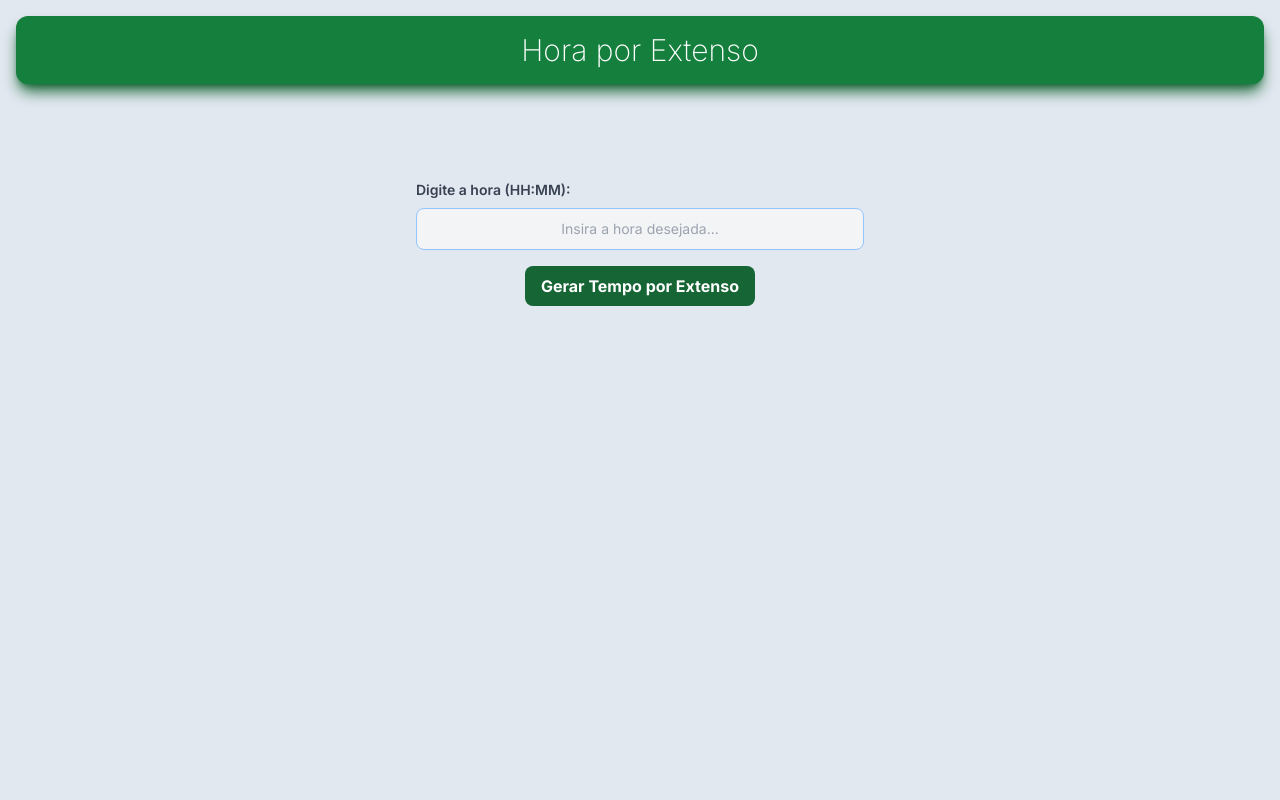
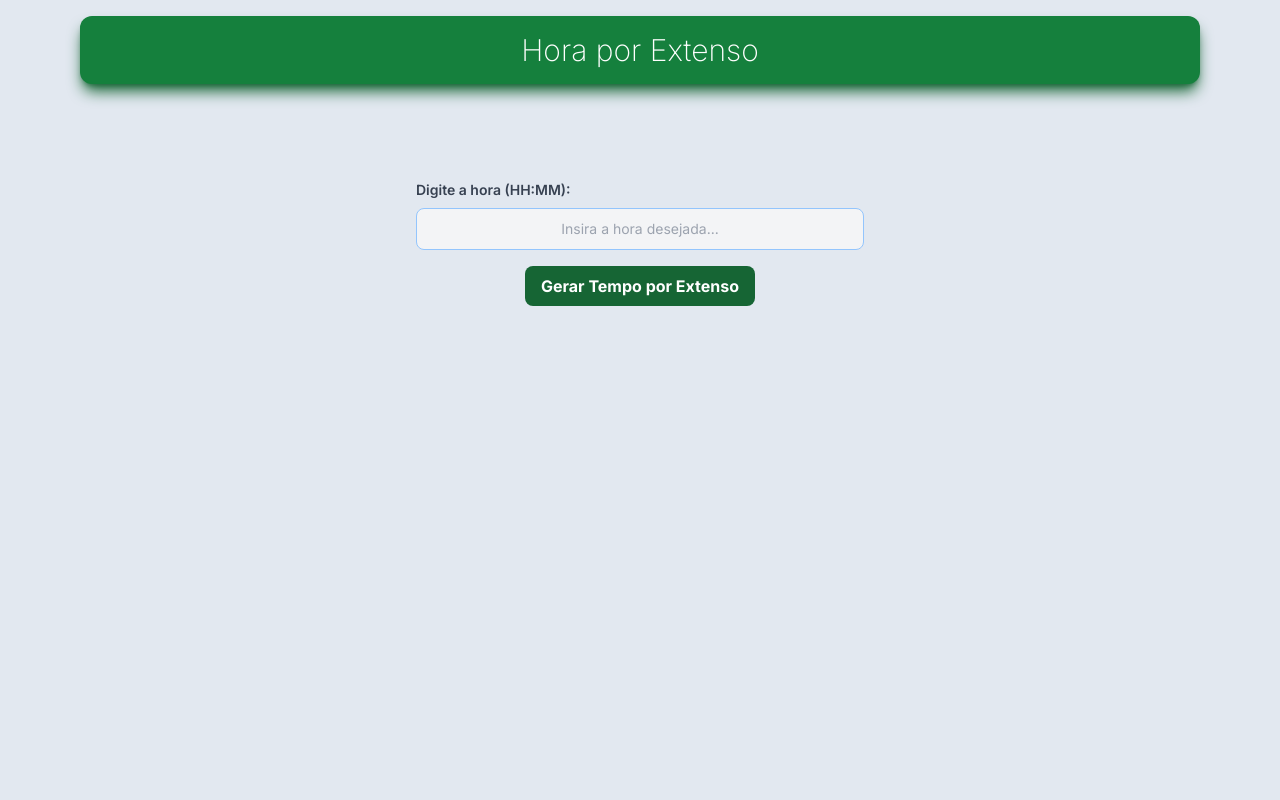
Before and after one commit to hudsonflima/horaporextenso, a Next.js app: page / in a window 1280 px wide. Shown: the top 800 px of the page. Built offline with nearby package versions, Linux system fonts and the light colour scheme.

Commit message:
Ajuste de padding

```diff
--- a/src/app/components/HoraExtenso.tsx
+++ b/src/app/components/HoraExtenso.tsx
@@ -137,7 +137,7 @@ class HoraExtenso extends Component<{}, State> {
 
     render() {
         return (
-            <div className="container mx-auto max-w-md min-h-[91vh] py-20">
+            <div className="container mx-auto max-w-md h-screen py-20">
                 <form onSubmit={this.handleFormSubmit}>
                     <div className="mb-4">
                         <label
--- a/src/app/page.tsx
+++ b/src/app/page.tsx
@@ -4,7 +4,7 @@ import HoraExtenso from "./components/HoraExtenso";
 
 export default function Home() {
   return (
-    <div className="bg-slate-200">
+    <div className="bg-slate-200 px-16">
       <Header />
       <HoraExtenso />
       <Footer />
```
